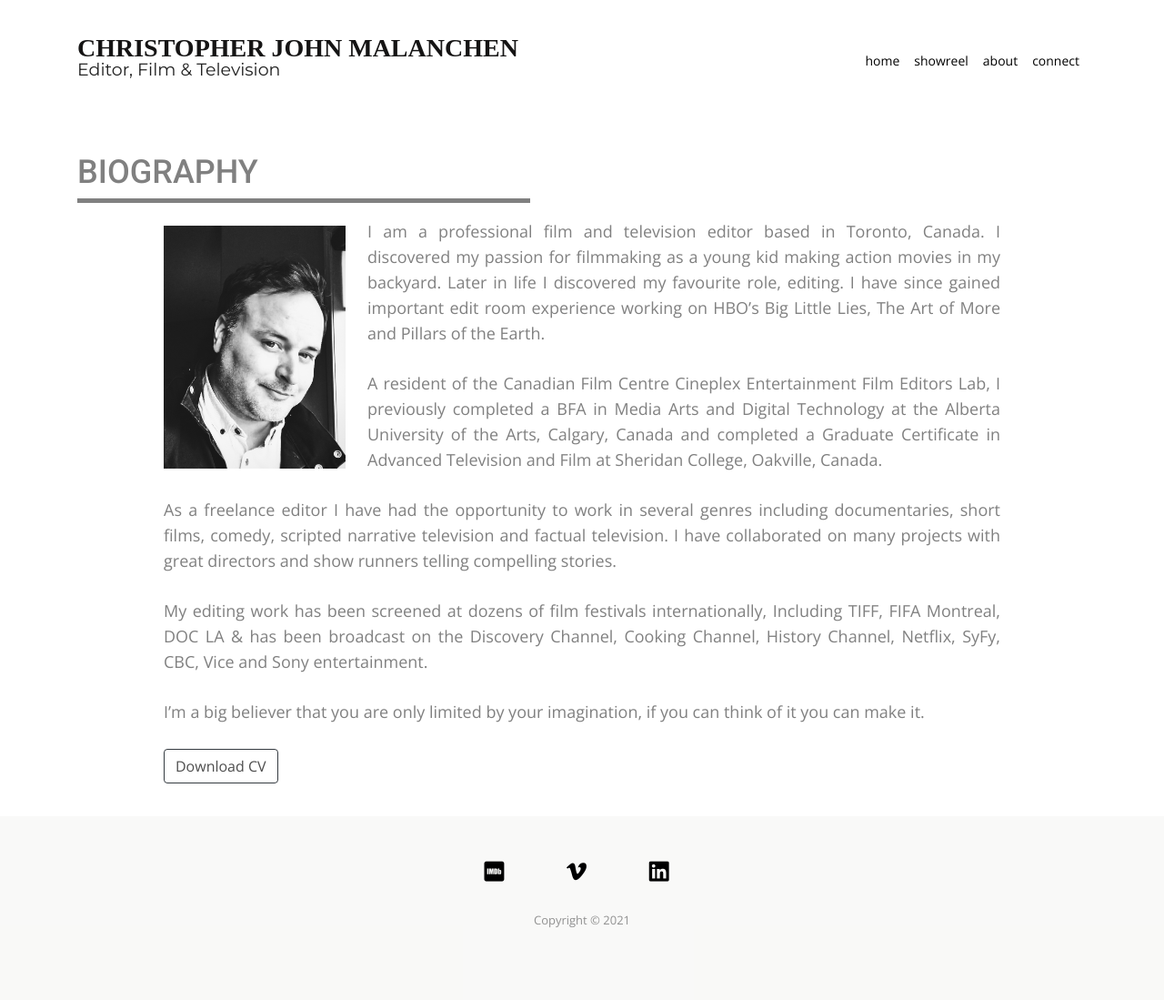
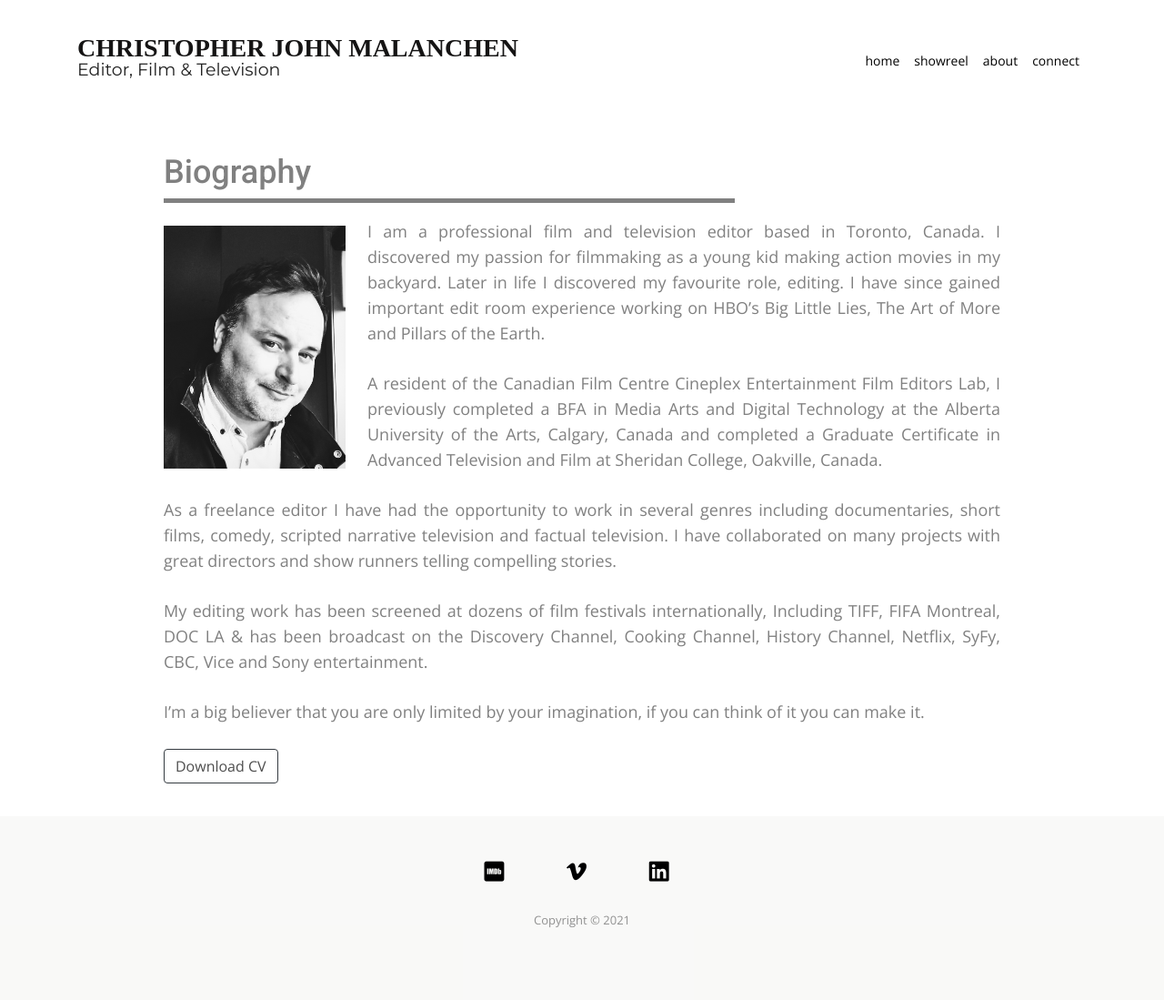
Before and after one commit to DanielCarlyle/cjfilms, a Jekyll site: the page built from bio.html, in a window 1280 px wide. Shown: the whole page at 91% size. Built offline with Jekyll 4.4.1, drawn with Linux system fonts in a browser that asks for light colours; nearby versions of some CDN libraries; some web fonts are replaced; comment, search, counter and statistics services are not loaded.

```diff
--- a/bio.html
+++ b/bio.html
@@ -10,9 +10,9 @@
 
     <div class="container">
         <div class="row">
-            <div class="col-md-8 mr-auto bio-section__main-block">
+            <div class="col-md-10 mx-auto bio-section__main-block">
 
-                <h1 class="bio-section__heading">BIOGRAPHY</h1>
+                <h1 class="bio-section__heading">Biography</h1>
                 <hr>
                 </div>
 
```
